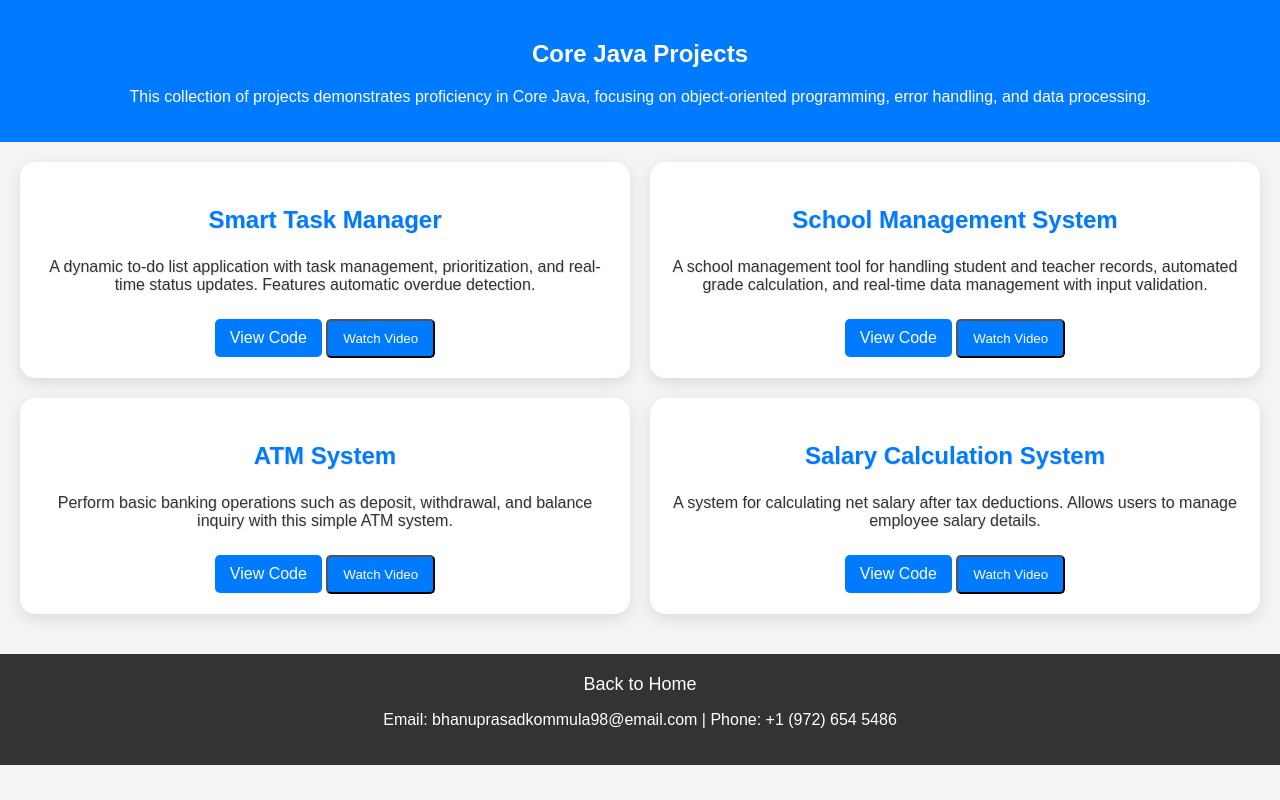
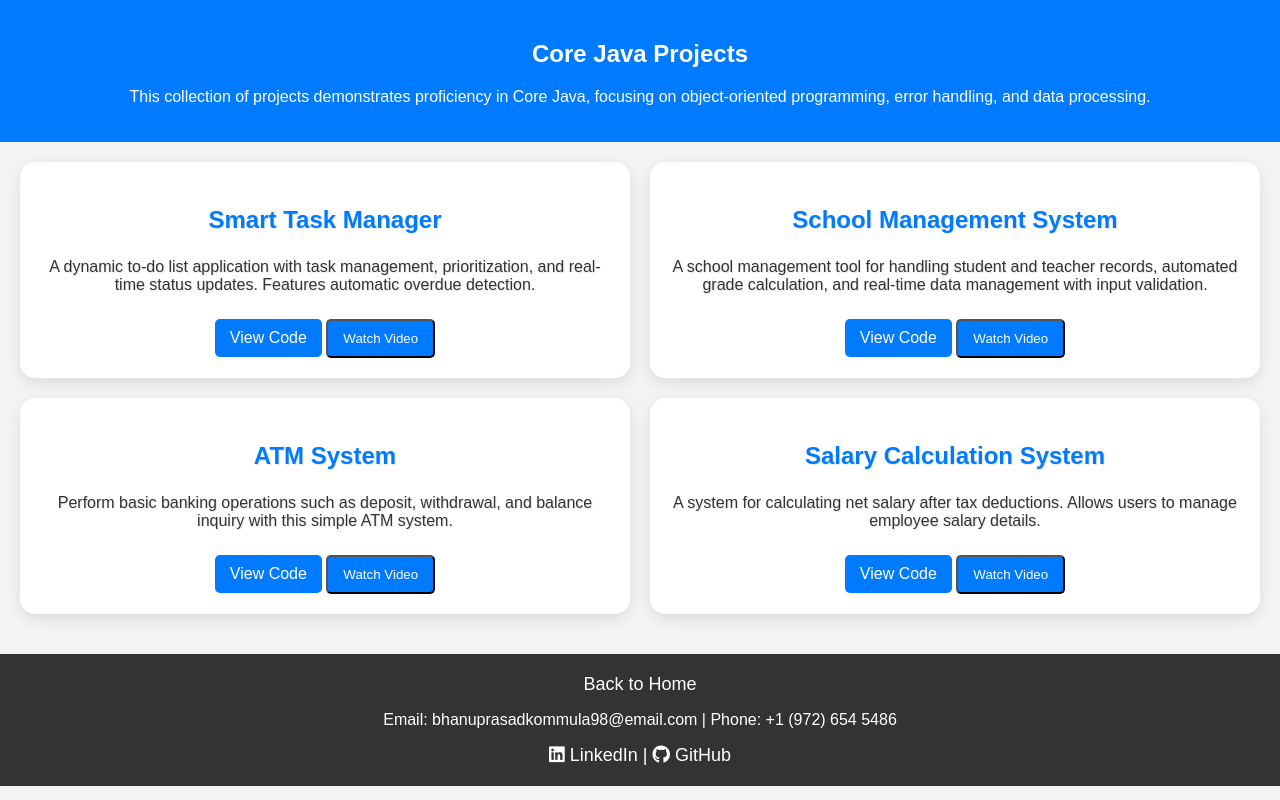
Before and after one commit to Bhanu-Kommula/Portfolio, a plain HTML site: page Core_java.html in a window 1280 px wide. Drawn offline with Linux system fonts and the light colour scheme.

Commit message:
Update Core_java.html
Added new features

```diff
--- a/Core_java.html
+++ b/Core_java.html
@@ -3,8 +3,10 @@
 <head>
     <meta charset="UTF-8">
     <meta name="viewport" content="width=device-width, initial-scale=1.0">
-    <title>Core Java Projects</title>
+    <title>Bhanu-Projects</title>
     <link rel="stylesheet" href="core_java.css">
+    <link rel="stylesheet" href="https://cdnjs.cloudflare.com/ajax/libs/font-awesome/6.0.0-beta3/css/all.min.css">
+
 </head>
 <body>
 <section class="intro">
@@ -46,8 +48,18 @@
     </div>
 </div>
 
-<video id="videoPlayer" width="560" height="315" controls style="display:none;"></video>
- <section class="footer"> <a href="index.html">Back to Home</a> <p>Email: bhanuprasadkommula98@email.com | Phone: +1 (972) 654 5486</p>
+<video id="videoPlayer" controls style="display:none;"></video>
+ <section class="footer"> <a href="index.html">Back to Home</a>
+    <p>Email: bhanuprasadkommula98@email.com | Phone: +1 (972) 654 5486</p>
+
+    <div class="social-media">
+        <a href="https://www.linkedin.com/in/bhanukommula" target="_blank" class="social-icon linkedin">
+          <i class="fab fa-linkedin"></i> LinkedIn |
+        </a>
+        <a href="https://github.com/Bhanu-Kommula" target="_blank" class="social-icon github">
+          <i class= "fab fa-github"></i>   GitHub
+        </a>
+      </div>
 </section>
  <script src="scripts.js"></script>
  </body>
```
